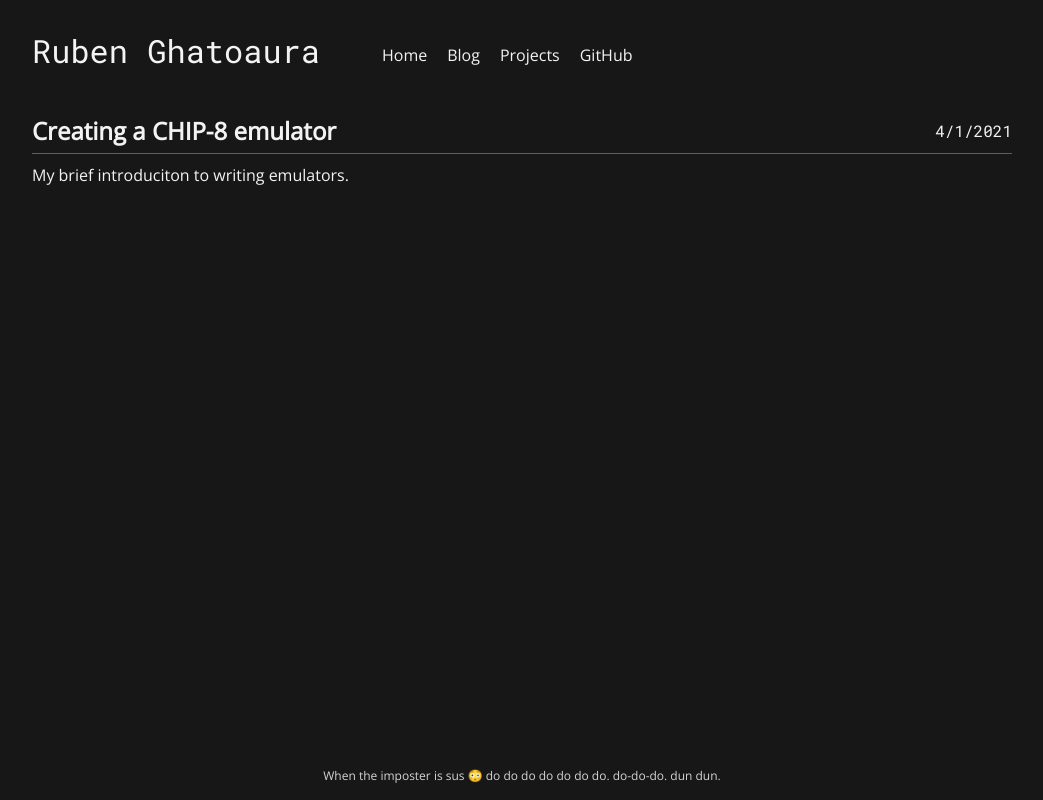
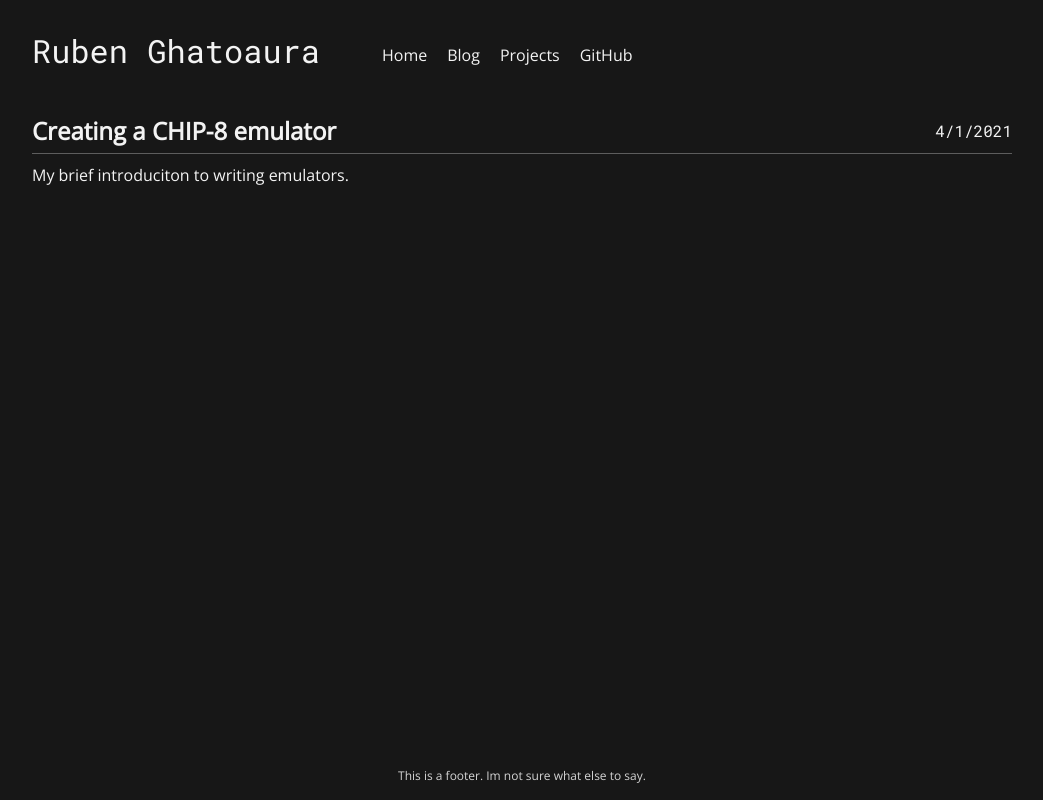
Before and after one commit to MrCoolTheCucumber/my-site, a React app: page /blog in a window 1280 px wide. Shown: the whole page, without its empty margins (118-1161 px from the left). Built offline with nearby package versions, Linux system fonts and the light colour scheme.

Commit message:
Uncringe the footer and add a TODO file

```diff
--- a/src/components/footer.tsx
+++ b/src/components/footer.tsx
@@ -5,7 +5,7 @@ export default class Footer extends React.Component {
     render() {
         return (
             <div className="footer">
-                When the imposter is sus 😳 do do do do do do do. do-do-do. dun dun.
+                This is a footer. Im not sure what else to say.
             </div>
         )
     }
```
Also changed, not shown: 1 other file (tests, documents, lock files or other folders).
